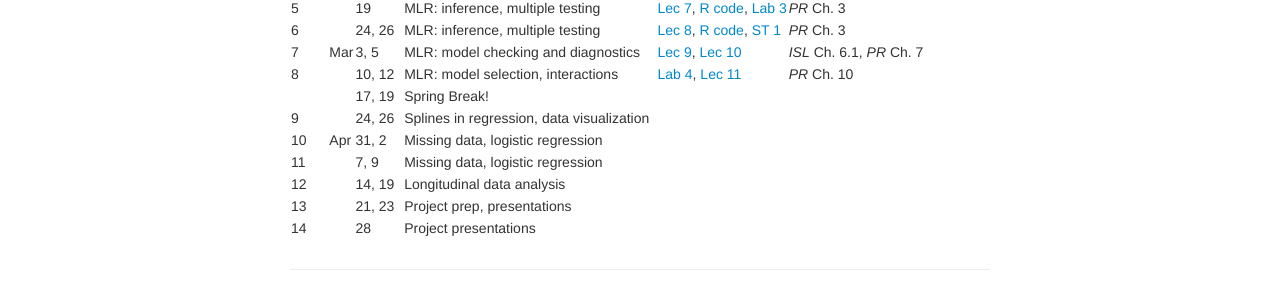
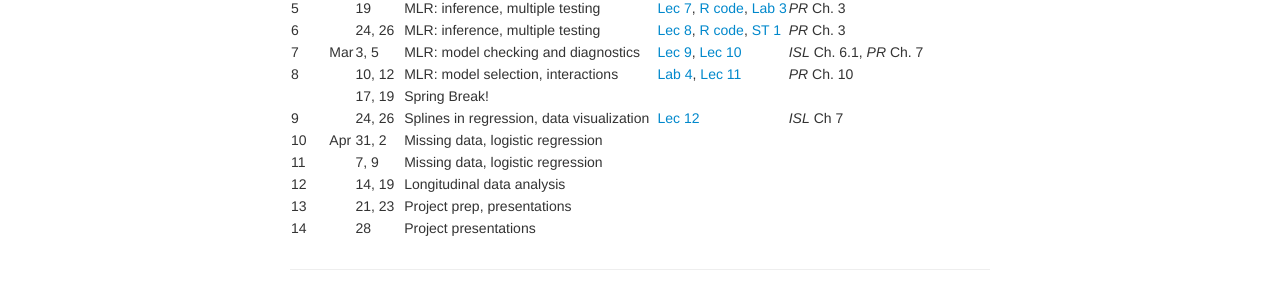
Before and after one commit to nickreich/stat-modeling-2015, a Jekyll site: the page built from pages/schedule.md, in a window 1280 px wide. Shown: the part 385-687 px from the top of the page. Built offline with Jekyll 4.4.1, drawn with Linux system fonts in a browser that asks for light colours; grey boxes are pictures that could not be loaded.

Commit message:
schedule update.

```diff
--- a/pages/schedule.md
+++ b/pages/schedule.md
@@ -19,7 +19,7 @@ Week |       |     | Topic   | In-class resources | Reading
  7   | Mar | 3, 5   | MLR: model checking and diagnostics | [Lec 9](../assets/lectures/lecture9-mlr-model-checking/lecture9-mlr-model-checking.pdf), [Lec 10](../assets/lectures/lecture10-mlr-model-selection/lecture10-mlr-model-selection.pdf) | _ISL_ Ch. 6.1, _PR_ Ch. 7
  8   |     | 10, 12 | MLR: model selection, interactions | [Lab 4](../assets/labs/lab4-mlr-diagnostics.pdf), [Lec 11](../assets/lectures/lecture11-mlr-interaction-transformation/lecture11-mlr-interactions-transformations.pdf) | _PR_ Ch. 10
      |     | 17, 19 | Spring Break! | |
- 9   |     | 24, 26 | Splines in regression, data visualization | |
+ 9   |     | 24, 26 | Splines in regression, data visualization | [Lec 12](../assets/lectures/lecture12-splines/lecture12-splines.pdf) | _ISL_ Ch 7
  10  | Apr | 31, 2  | Missing data, logistic regression | |
  11  |     | 7, 9   | Missing data, logistic regression | |
  12  |     | 14, 19 | Longitudinal data analysis | |
```
